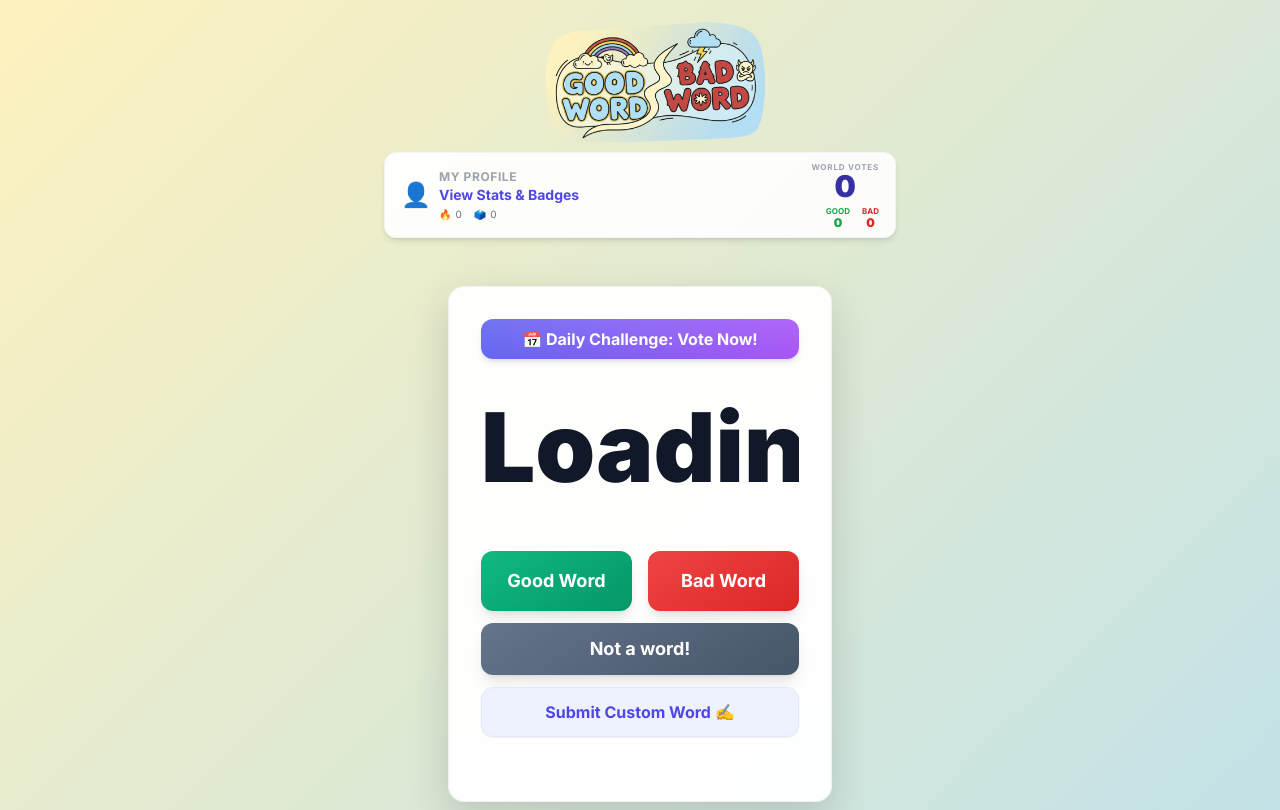
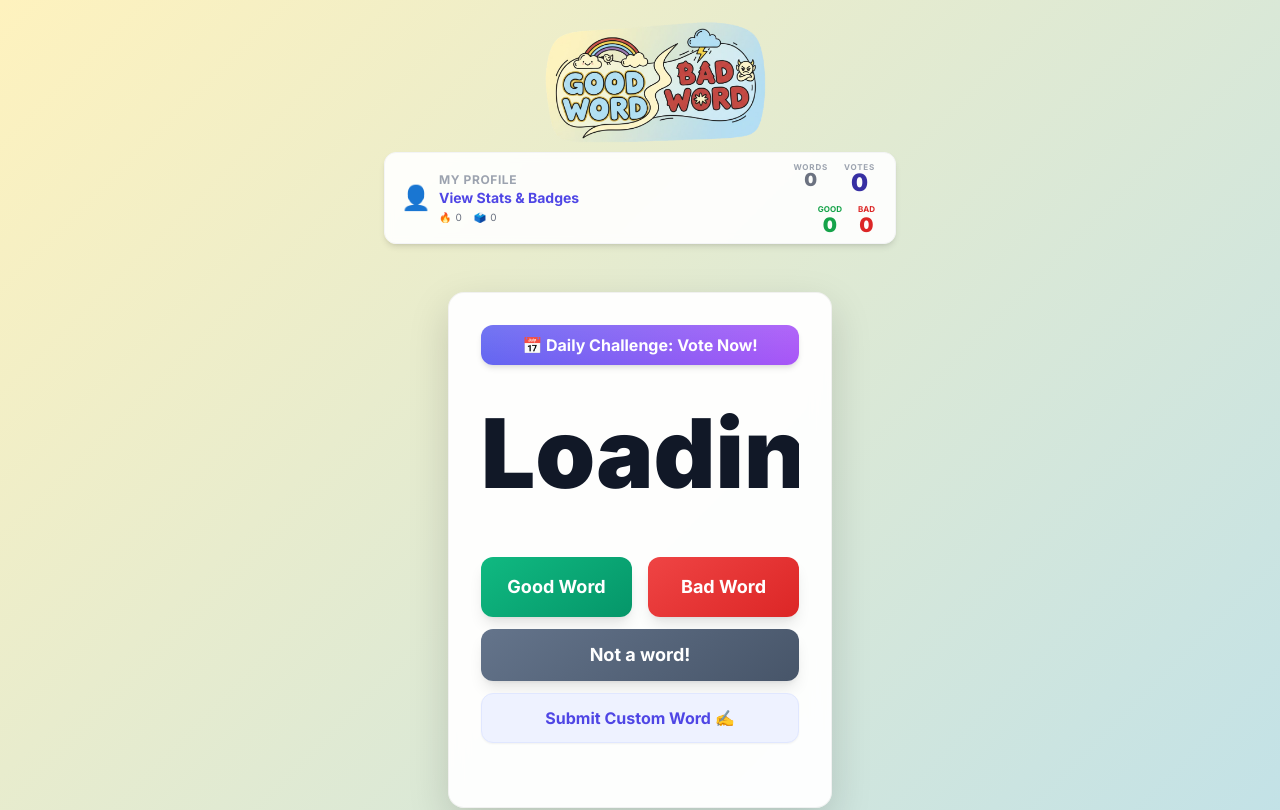
Before and after one commit to gileswendes-hue/good-word, a website: page public/index.html in a window 1280 px wide. Shown: the top 810 px of the page. Drawn offline with nearby package versions, Linux system fonts and the light colour scheme.

Commit message:
Update index.html

```diff
--- a/public/index.html
+++ b/public/index.html
@@ -35,19 +35,28 @@
                 </div>
             </div>
         </div>
-            <div class="flex flex-col items-end pr-2 justify-center">
-                <div class="text-center relative">
-                    <div class="text-[8px] text-gray-400 font-bold uppercase tracking-widest mb-[-2px]">World Votes</div>
-                    <div id="headerGlobalVotes" class="font-black text-indigo-800 text-3xl leading-none filter drop-shadow-sm">0</div>
+
+        <div class="flex flex-col items-end pr-3 justify-center">
+
+            <div class="flex space-x-4 mb-1">
+                <div class="text-center">
+                    <div class="text-[8px] text-gray-400 font-bold uppercase tracking-widest mb-[-2px]">Words</div>
+                    <div id="headerTotalWords" class="font-black text-gray-500 text-lg leading-none">0</div>
                 </div>
-                <div class="flex items-center space-x-3 mt-1">
+                <div class="text-center">
+                    <div class="text-[8px] text-gray-400 font-bold uppercase tracking-widest mb-[-2px]">Votes</div>
+                    <div id="headerGlobalVotes" class="font-black text-indigo-800 text-2xl leading-none">0</div>
+                </div>
+            </div>
+
+            <div class="flex items-center space-x-4 mt-1">
                  <div class="text-center">
                     <div class="text-[8px] text-green-600 font-bold uppercase">Good</div>
-                        <div id="headerGood" class="font-black text-green-600 text-xs leading-none">0</div>
+                    <div id="headerGood" class="font-black text-green-600 text-xl leading-none">0</div>
                 </div>
                 <div class="text-center">
                     <div class="text-[8px] text-red-600 font-bold uppercase">Bad</div>
-                        <div id="headerBad" class="font-black text-red-600 text-xs leading-none">0</div>
+                    <div id="headerBad" class="font-black text-red-600 text-xl leading-none">0</div>
                 </div>
             </div>
         </div>
```
Lines whose indentation alone changed are shown as unchanged.
